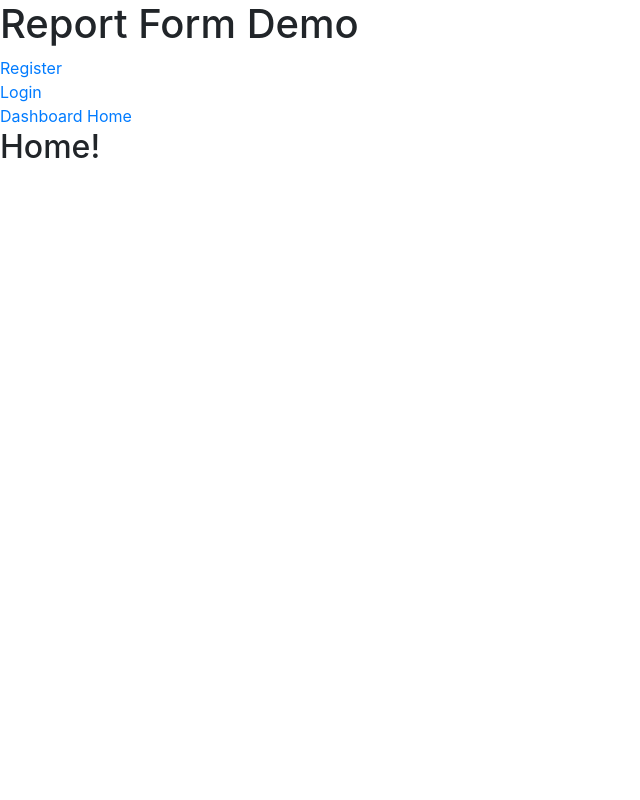
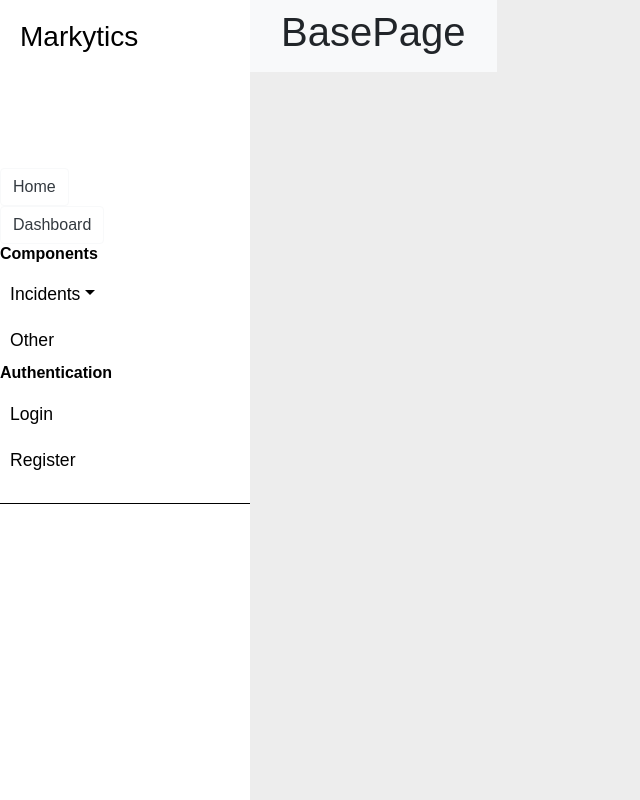
Before and after one commit to sanjayraokadali/Markytics-Task, a Django app: page / in a window 1280 px wide. Shown: the whole page, without its empty margins (0-640 px from the left). Run offline with Django 3.2, Linux system fonts and the light colour scheme; some libraries are stand-ins or nearby versions.

Commit message:
designing base template

```diff
--- a/ReportDemo/ReportDemo/settings.py
+++ b/ReportDemo/ReportDemo/settings.py
@@ -15,6 +15,7 @@ import os
 # Build paths inside the project like this: os.path.join(BASE_DIR, ...)
 BASE_DIR = os.path.dirname(os.path.dirname(os.path.abspath(__file__)))
 TEMPLATE_DIR = os.path.join(BASE_DIR, 'templates')
+STATIC_DIR = os.path.join(BASE_DIR, 'static')
 
 
 # Quick-start development settings - unsuitable for production
@@ -120,3 +121,4 @@ USE_TZ = True
 # https://docs.djangoproject.com/en/3.0/howto/static-files/
 
 STATIC_URL = '/static/'
+STATICFILES_DIRS = [STATIC_DIR,]
--- /dev/null
+++ b/ReportDemo/static/css/basepage.css
@@ -0,0 +1,75 @@
+.wrapper {
+    display: flex;
+    width: 100%;
+    align-items: stretch;
+}
+
+@import "https://fonts.googleapis.com/css?family=Poppins:300,400,500,600,700";
+
+
+body {
+    font-family: 'Poppins', sans-serif;
+    background: #fafafa;
+}
+
+p {
+    font-family: 'Poppins', sans-serif;
+    font-size: 1.1em;
+    font-weight: 300;
+    line-height: 1.7em;
+    color: #999;
+}
+
+a, a:hover, a:focus {
+    color: inherit;
+    text-decoration: none;
+    transition: all 0.3s;
+}
+
+#sidebar {
+    min-width: 250px;
+    max-width: 250px;
+    min-height: 100vh;
+}
+
+#sidebar {
+    /* don't forget to add all the previously mentioned styles here too */
+    background: #fff;
+    color: #000;
+    transition: all 0.3s;
+}
+
+#sidebar .sidebar-header {
+    padding: 20px;
+    background: #fff;
+}
+
+#sidebar ul.components {
+    padding: 20px 0;
+    border-bottom: 1px solid #000;
+}
+
+#sidebar ul p {
+    color: #fff;
+    padding: 10px;
+}
+
+#sidebar ul li a {
+    padding: 10px;
+    font-size: 1.1em;
+    display: block;
+}
+#sidebar ul li a:hover {
+    color: #000;
+    background: #fff;
+}
+
+#sidebar ul li.active > a, a[aria-expanded="true"] {
+    color: #000;
+    background: #fff;
+}
+ul ul a {
+    font-size: 0.9em !important;
+    padding-left: 30px !important;
+    background: #fff;
+}
--- a/ReportDemo/templates/reportApp/BasePage.html
+++ b/ReportDemo/templates/reportApp/BasePage.html
@@ -1,29 +1,103 @@
 <!DOCTYPE html>
+{% load static %}
 <html lang="en" dir="ltr">
   <head>
     <meta charset="utf-8">
     <title>Report Form Demo</title>
-    <link rel="stylesheet" href="https://stackpath.bootstrapcdn.com/bootstrap/4.1.3/css/bootstrap.min.css" integrity="sha384-MCw98/SFnGE8fJT3GXwEOngsV7Zt27NXFoaoApmYm81iuXoPkFOJwJ8ERdknLPMO" crossorigin="anonymous">
-    <script src="https://code.jquery.com/jquery-3.3.1.slim.min.js" integrity="sha384-q8i/X+965DzO0rT7abK41JStQIAqVgRVzpbzo5smXKp4YfRvH+8abtTE1Pi6jizo" crossorigin="anonymous"></script>
-<script src="https://cdnjs.cloudflare.com/ajax/libs/popper.js/1.14.3/umd/popper.min.js" integrity="sha384-ZMP7rVo3mIykV+2+9J3UJ46jBk0WLaUAdn689aCwoqbBJiSnjAK/l8WvCWPIPm49" crossorigin="anonymous"></script>
-<script src="https://stackpath.bootstrapcdn.com/bootstrap/4.1.3/js/bootstrap.min.js" integrity="sha384-ChfqqxuZUCnJSK3+MXmPNIyE6ZbWh2IMqE241rYiqJxyMiZ6OW/JmZQ5stwEULTy" crossorigin="anonymous"></script>
+
+    <!-- Bootstrap CSS CDN -->
+   <link rel="stylesheet" href="https://stackpath.bootstrapcdn.com/bootstrap/4.1.0/css/bootstrap.min.css" integrity="sha384-9gVQ4dYFwwWSjIDZnLEWnxCjeSWFphJiwGPXr1jddIhOegiu1FwO5qRGvFXOdJZ4" crossorigin="anonymous">
+   <!-- Our Custom CSS -->
+   <link rel="stylesheet" href="style.css">
+
+   <!-- Font Awesome JS -->
+   <script defer src="https://use.fontawesome.com/releases/v5.0.13/js/solid.js" integrity="sha384-tzzSw1/Vo+0N5UhStP3bvwWPq+uvzCMfrN1fEFe+xBmv1C/AtVX5K0uZtmcHitFZ" crossorigin="anonymous"></script>
+   <script defer src="https://use.fontawesome.com/releases/v5.0.13/js/fontawesome.js" integrity="sha384-6OIrr52G08NpOFSZdxxz1xdNSndlD4vdcf/q2myIUVO0VsqaGHJsB0RaBE01VTOY" crossorigin="anonymous"></script>
+   <link rel="stylesheet" href="{% static 'css/basepage.css' %}">
   </head>
-  <body>
-    <h1>Report Form Demo</h1>
 
+  <body style=" background-color: #ededed" >
+
+    <!-- <a href="{% url 'basepage' %}">Home</a>
+    <a href="{% url 'reportApp:dashboard' %}">Dashboard</a>
     <a href="{% url 'reportApp:register' %}">Register</a>
-    <br>
-    <a href="{% url 'reportApp:login' %}">Login</a>
-    <br>
-    <a href="{% url 'reportApp:dashboard' %}">Dashboard</a>
-
-    <a href="{% url 'basepage' %}">Home</a>
+    <a href="{% url 'reportApp:login' %}">Login</a> -->
 
 
-    {% block bodyblock %}
-      <h2>Home!</h2>
-    {% endblock %}
+    <div class="wrapper">
+    <!-- Sidebar -->
+    <nav id="sidebar">
+        <div class="sidebar-header">
+            <h3>Markytics</h3>
+        </div>
 
+        <ul class="list-unstyled components">
+            <p>Dummy Heading</p>
+
+            <a href="{% url 'basepage' %}" class="btn btn-outline-light text-dark" >Home</a>
+            <br>
+            <a href="{% url 'reportApp:dashboard' %}" class="btn btn-outline-light text-dark" >Dashboard</a>
+
+            <h6> <strong>Components</strong></h6>
+
+            <li class="active">
+                <a href="#homeSubmenu" data-toggle="collapse" aria-expanded="false" class="dropdown-toggle">Incidents</a>
+                <ul class="collapse list-unstyled" id="homeSubmenu" >
+                    <li>
+                        <a href="#">Report an Incident</a>
+                    </li>
+                    <li>
+                        <a href="#">Saved Incidents</a>
+                    </li>
+                    <li>
+                        <a href="#">Sent Incidents</a>
+                    </li>
+                </ul>
+            </li>
+            <li>
+                <a href="#">Other</a>
+            </li>
+            <h6> <strong>Authentication</strong> </h6>
+
+            <li>
+                <a href="#">Login</a>
+            </li>
+            <li>
+                <a href="#">Register</a>
+            </li>
+        </ul>
+    </nav>
+
+    <div id="content">
+  <nav class="navbar navbar-expand-lg navbar-light bg-light">
+      <div class="container-fluid">
+
+        {% block bodyblock %}
+          <h1>BasePage</h1>
+        {% endblock %}
+
+      </div>
+  </nav>
+</div>
+
+
+
+
+
+</div>
+
+
+
+
+
+
+
+    <!-- jQuery CDN - Slim version (=without AJAX) -->
+     <script src="https://code.jquery.com/jquery-3.3.1.slim.min.js" integrity="sha384-q8i/X+965DzO0rT7abK41JStQIAqVgRVzpbzo5smXKp4YfRvH+8abtTE1Pi6jizo" crossorigin="anonymous"></script>
+     <!-- Popper.JS -->
+     <script src="https://cdnjs.cloudflare.com/ajax/libs/popper.js/1.14.0/umd/popper.min.js" integrity="sha384-cs/chFZiN24E4KMATLdqdvsezGxaGsi4hLGOzlXwp5UZB1LY//20VyM2taTB4QvJ" crossorigin="anonymous"></script>
+     <!-- Bootstrap JS -->
+     <script src="https://stackpath.bootstrapcdn.com/bootstrap/4.1.0/js/bootstrap.min.js" integrity="sha384-uefMccjFJAIv6A+rW+L4AHf99KvxDjWSu1z9VI8SKNVmz4sk7buKt/6v9KI65qnm" crossorigin="anonymous"></script>
 
   </body>
 </html>
--- a/ReportDemo/templates/reportApp/Dashboard.html
+++ b/ReportDemo/templates/reportApp/Dashboard.html
@@ -4,4 +4,6 @@
 {% block bodyblock %}
 
   <h2>Dashboard</h2>
+
+
 {% endblock %}
```
Also changed, not shown: ReportDemo/static/js/basepage.js (added).
